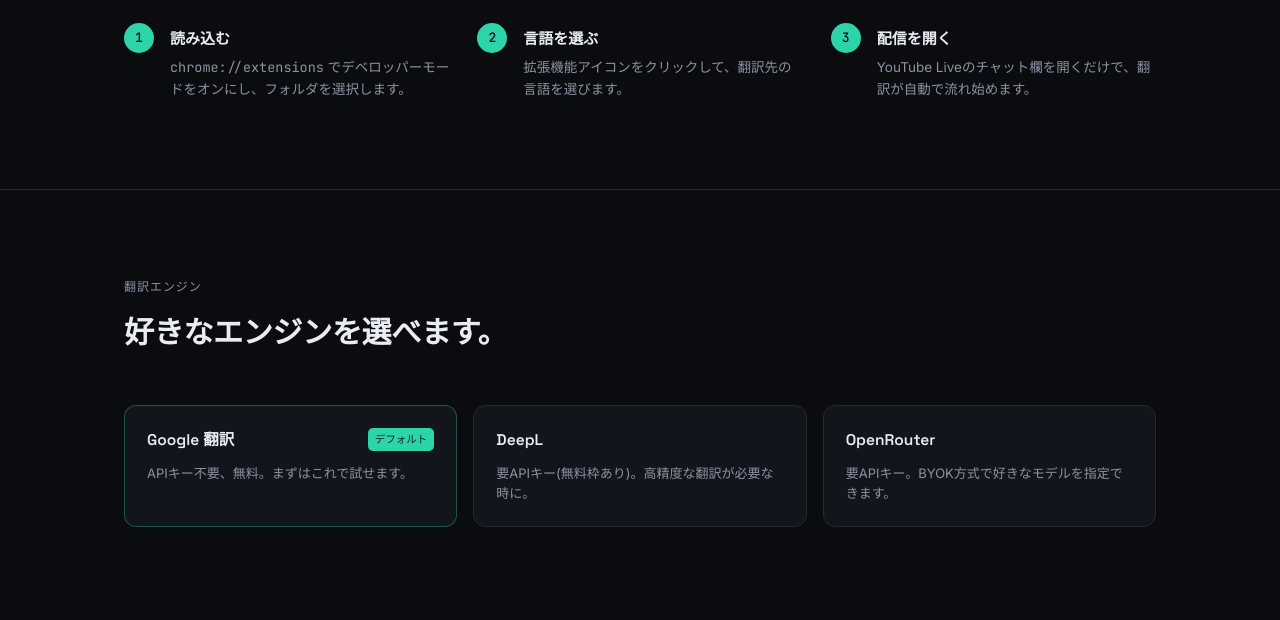
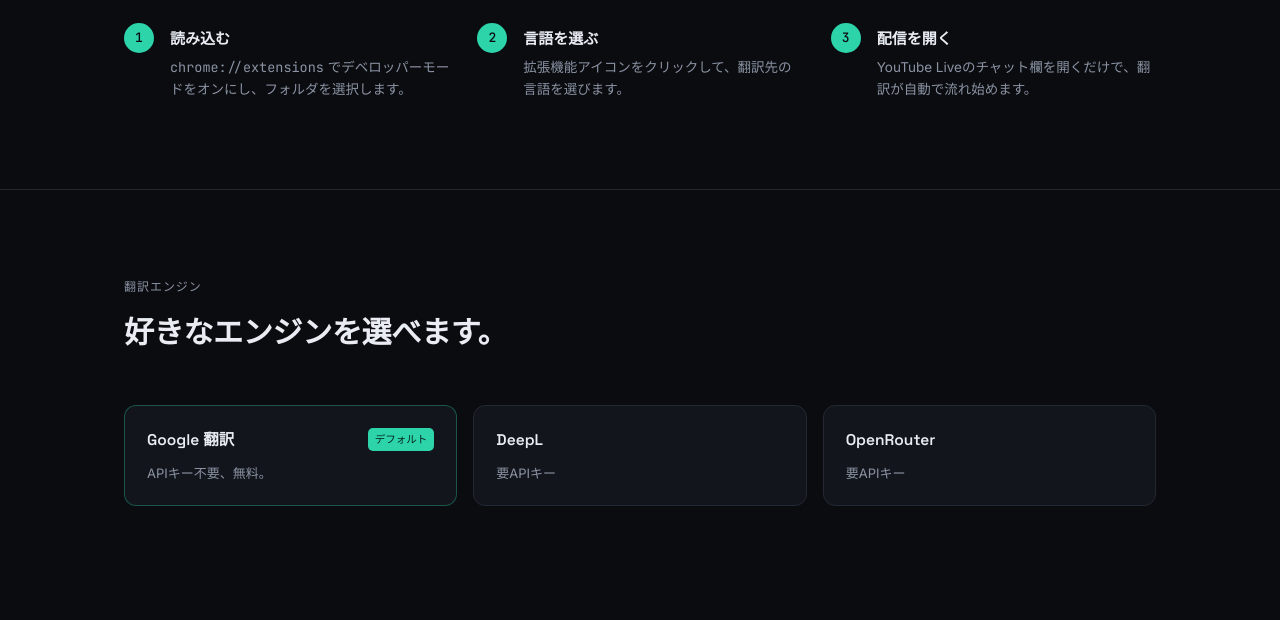
Before and after one commit to xjgzm/pages, a plain HTML site: page yt-chat-translator/index/index-ja.html in a window 1280 px wide. Shown: the part 1709-2329 px from the top of the page. Drawn offline with Linux system fonts and the light colour scheme.

Commit message:
Update index-ja.html

```diff
--- a/yt-chat-translator/index/index-ja.html
+++ b/yt-chat-translator/index/index-ja.html
@@ -635,15 +635,15 @@
           <span class="engine-name">Google 翻訳</span>
           <span class="engine-tag">デフォルト</span>
         </div>
-        <p class="engine-desc">APIキー不要、無料。まずはこれで試せます。</p>
+        <p class="engine-desc">APIキー不要、無料。</p>
       </div>
       <div class="engine-card">
         <div class="engine-top"><span class="engine-name">DeepL</span></div>
-        <p class="engine-desc">要APIキー(無料枠あり)。高精度な翻訳が必要な時に。</p>
+        <p class="engine-desc">要APIキー</p>
       </div>
       <div class="engine-card">
         <div class="engine-top"><span class="engine-name">OpenRouter</span></div>
-        <p class="engine-desc">要APIキー。BYOK方式で好きなモデルを指定できます。</p>
+        <p class="engine-desc">要APIキー</p>
       </div>
     </div>
   </div>
```
